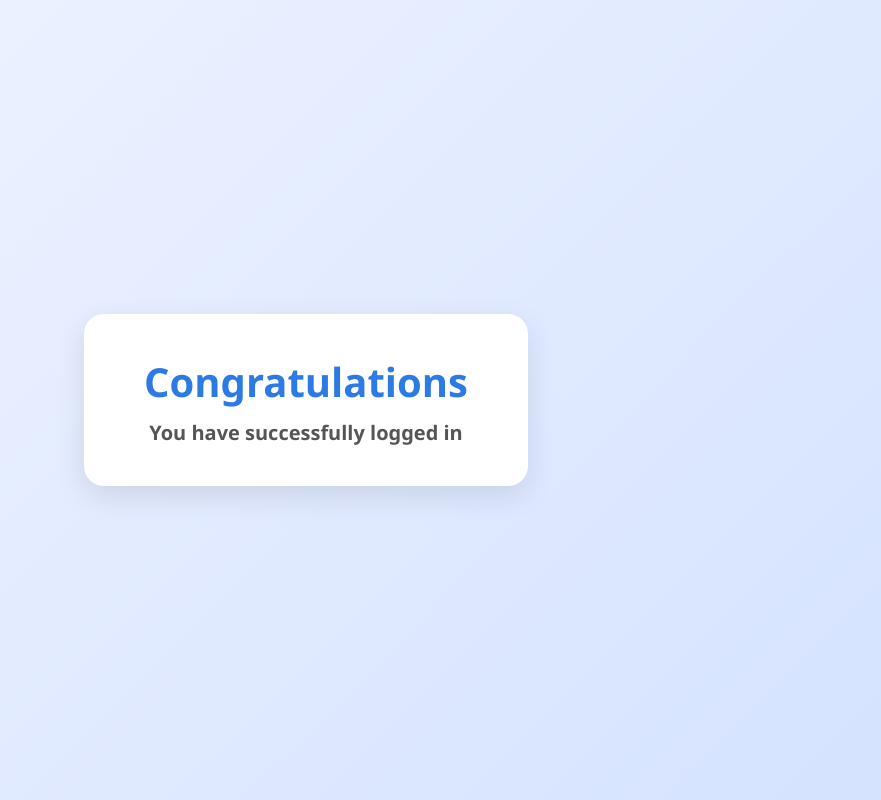
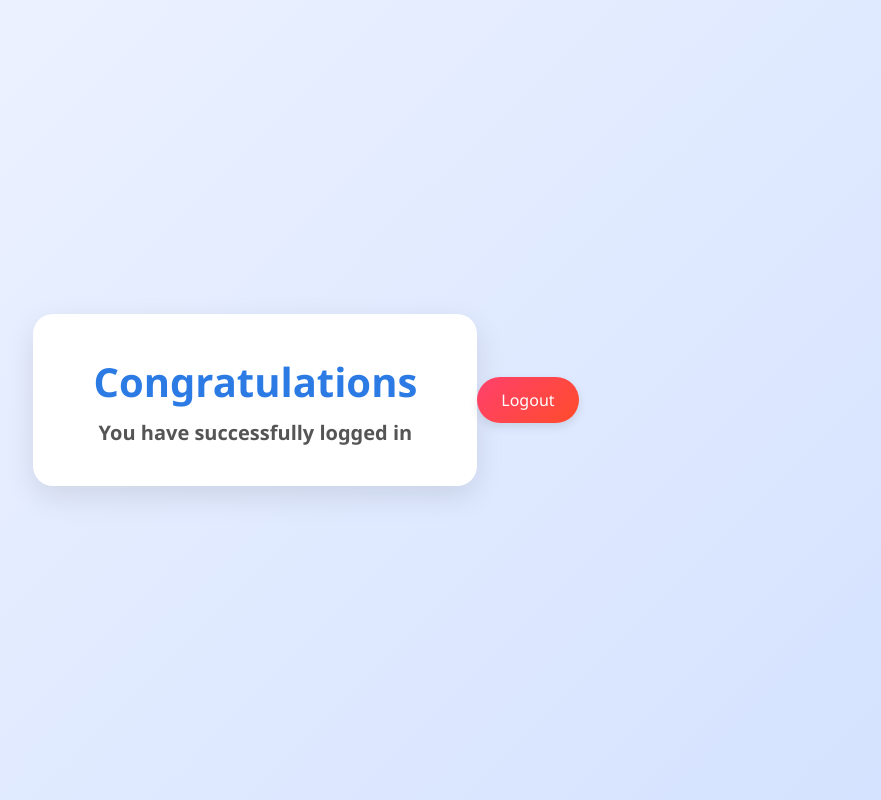
Before and after one commit to tri-dip/Authentication_system, a website: page public/html/homepage.html in a window 1280 px wide. Shown: the whole page, without its empty margins (334-1215 px from the left). Drawn offline with Linux system fonts and the light colour scheme.

Commit message:
README.md homepage.html and app.js modified

```diff
--- a/app.js
+++ b/app.js
@@ -119,8 +119,6 @@ function sendforgetpassmail(email, token) {
       <p>We received a request to reset your password. Click the button below to choose a new password:</p>
       <p><a href="${link}" style="padding: 10px 20px; background-color: #f44336; color: white; text-decoration: none;">Reset Password</a></p>
       <p>If you did not request this, you can safely ignore this email.</p>
-      <p>Or copy and paste this link into your browser:</p>
-      <p>${link}</p>
       <br>
       <p>Thank you,<br>The MyApp Team</p>
     `,
--- a/public/html/homepage.html
+++ b/public/html/homepage.html
@@ -46,10 +46,28 @@
         opacity: 0;
         transform: translateY(10px);
       }
+
       to {
         opacity: 1;
         transform: translateY(0);
       }
+    }
+
+    .logout-link {
+      display: inline-block;
+      background: linear-gradient(135deg, #ff416c, #ff4b2b);
+      color: white;
+      text-decoration: none;
+      padding: 12px 24px;
+      font-size: 1rem;
+      border-radius: 30px;
+      transition: 0.3s ease;
+      box-shadow: 0 4px 10px rgba(0, 0, 0, 0.1);
+    }
+
+    .logout-link:hover {
+      background: linear-gradient(135deg, #ff4b2b, #ff416c);
+      transform: scale(1.05);
     }
 
     @media (max-width: 600px) {
@@ -73,6 +91,9 @@
     <h1>Congratulations</h1>
     <h2>You have successfully logged in</h2>
   </div>
+  <a href="/logout" class="logout-link">
+    Logout
+  </a>
 </body>
 
 </html>
```
Also changed, not shown: README.md.
